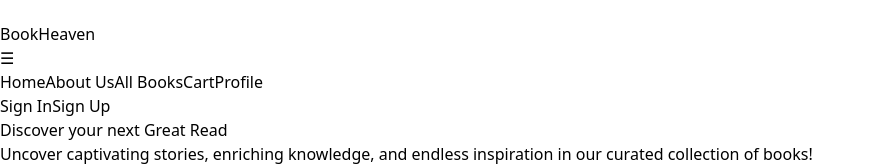
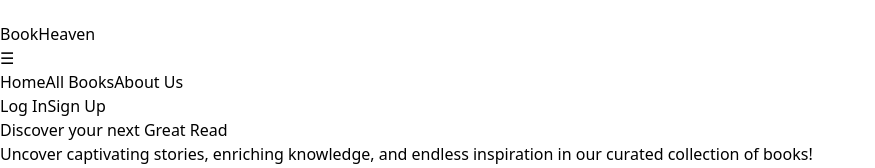
Before and after one commit to vaibhavi466/bookstore, a React (Vite) app in the folder frontend/: page / in a window 1280 px wide. Shown: the part 126-294 px from the top of the page, without its empty margins (0-875 px from the left). Built offline with nearby package versions, Linux system fonts and the light colour scheme.

Commit message:
added  conditionally render navbar links and auth buttons based on login state using Redux

```diff
--- a/frontend/src/components/Navbar/Navbar.jsx
+++ b/frontend/src/components/Navbar/Navbar.jsx
@@ -1,17 +1,23 @@
 import React, { useState } from 'react';
 import logo from '../../assets/book.png';
 import { Link } from 'react-router-dom';
+import { useSelector } from 'react-redux';
 
 const Navbar = () => {
   const [menuOpen, setMenuOpen] = useState(false);
+  const isLoggedIn = useSelector((state) => state.auth?.isLoggedIn ?? false);
 
   const links = [
     { title: 'Home', link: '/' },
+    { title: 'All Books', link: '/all-books' },
     { title: 'About Us', link: '/about-us' },
-    { title: 'All Books', link: '/all-books' },
     { title: 'Cart', link: '/cart' },
     { title: 'Profile', link: '/profile' },
   ];
+
+  const filteredLinks = isLoggedIn
+    ? links
+    : links.filter(item => !['Profile', 'Cart'].includes(item.title));
 
   return (
     <div className="bg-zinc-700 text-white px-6 py-4">
@@ -24,61 +30,61 @@ const Navbar = () => {
 
         {/* Hamburger Icon for Small Screens */}
         <div className="lg:hidden">
-          <button
-            onClick={() => setMenuOpen(!menuOpen)}
-            className="text-white text-2xl focus:outline-none"
-          >
+          <button onClick={() => setMenuOpen(!menuOpen)} className="text-white text-2xl">
             {menuOpen ? '✖' : '☰'}
           </button>
         </div>
 
-        {/* Navigation + Buttons (Desktop) */}
+        {/* Desktop Navigation */}
         <div className="hidden lg:flex items-center gap-8">
-          {links.map((item, i) => (
+          {filteredLinks.map((item, i) => (
+            <Link key={i} to={item.link} className="hover:text-blue-400">
+              {item.title}
+            </Link>
+          ))}
+          {!isLoggedIn && (
+            <div className="flex gap-3">
+              <button className="px-4 py-2 border border-blue-500 text-blue-400 rounded hover:bg-blue-500 hover:text-white">
+                Log In
+              </button>
+              <button className="px-4 py-2 bg-blue-500 text-white rounded hover:bg-blue-600">
+                Sign Up
+              </button>
+            </div>
+          )}
+        </div>
+      </div>
+
+      {/* Mobile Dropdown */}
+      {menuOpen && (
+        <div className="mt-4 lg:hidden flex flex-col gap-4">
+          {filteredLinks.map((item, i) => (
             <Link
               key={i}
               to={item.link}
+              onClick={() => setMenuOpen(false)}
               className="text-base hover:text-blue-400 transition"
             >
               {item.title}
             </Link>
           ))}
-          <div className="flex gap-3">
-            <button className="px-4 py-2 border border-blue-500 text-blue-400 rounded hover:bg-blue-500 hover:text-white transition">
-              Sign In
-            </button>
-            <button className="px-4 py-2 bg-blue-500 text-white rounded hover:bg-blue-600 transition">
-              Sign Up
-            </button>
-          </div>
-        </div>
-      </div>
 
-      {/* Mobile Menu Dropdown */}
-      {menuOpen && (
-        <div className="mt-4 lg:hidden flex flex-col gap-4">
-          {links.map((item, i) => (
-            <Link
-              key={i}
-              to={item.link}
-              className="text-base hover:text-blue-400 transition"
-              onClick={() => setMenuOpen(false)}
-            >
-              {item.title}
-            </Link>
-          ))}
-          <div className="flex flex-col gap-3 pt-2">
-            <button className="px-4 py-2 border border-blue-500 text-blue-400 rounded hover:bg-blue-500 hover:text-white transition">
-              Sign In
-            </button>
-            <button className="px-4 py-2 bg-blue-500 text-white rounded hover:bg-blue-600 transition">
-              Sign Up
-            </button>
-          </div>
+          {/* ✅ Only show Sign In/Up on mobile if not logged in */}
+          {!isLoggedIn && (
+            <div className="flex flex-col gap-3 pt-2">
+              <button className="px-4 py-2 border border-blue-500 text-blue-400 rounded hover:bg-blue-500 hover:text-white transition">
+                Log In
+              </button>
+              <button className="px-4 py-2 bg-blue-500 text-white rounded hover:bg-blue-600 transition">
+                Sign Up
+              </button>
+            </div>
+          )}
         </div>
       )}
+
     </div>
   );
 };
-
+// At the bottom of Navbar.jsx
 export default Navbar;
--- a/frontend/src/main.jsx
+++ b/frontend/src/main.jsx
@@ -4,12 +4,17 @@ import React from 'react';
 import ReactDOM from 'react-dom/client';
 import App from './App.jsx';
 import './index.css';
-import { BrowserRouter } from 'react-router-dom'; // ✅ Required for React Router
+
+import { BrowserRouter } from 'react-router-dom'; // Correct name
+import { Provider } from 'react-redux';
+import store from './store/index.js';
 
 ReactDOM.createRoot(document.getElementById('root')).render(
   <React.StrictMode>
-    <BrowserRouter> {/* ✅ This is what makes <Link> work */}
-      <App />
+    <BrowserRouter> {/* ✅ Must match the import */}
+      <Provider store={store}> {/* ✅ Must pass the store */}
+        <App />
+      </Provider>
     </BrowserRouter>
   </React.StrictMode>
 );
--- /dev/null
+++ b/frontend/src/store/auth.js
@@ -0,0 +1,27 @@
+// src/store/authSlice.js
+
+import { createSlice } from '@reduxjs/toolkit';
+
+const initialState = {
+  isLoggedIn: false,
+  role: "user",
+};
+
+const authSlice = createSlice({
+  name: 'auth',
+  initialState,
+  reducers: {
+    login(state) {
+      state.isLoggedIn = true;
+    },
+    logout(state) {
+      state.isLoggedIn = false;
+    },
+    changeRole(state, action) {
+      state.role = action.payload;
+    },
+  },
+});
+
+export const authActions = authSlice.actions;
+export default authSlice.reducer;
--- /dev/null
+++ b/frontend/src/store/index.js
@@ -0,0 +1,9 @@
+import { configureStore } from "@reduxjs/toolkit";
+import authReducer from "./auth";
+const store = configureStore({
+    reducer: {
+        auth: authReducer,
+    },
+});
+
+export default store ;
```
